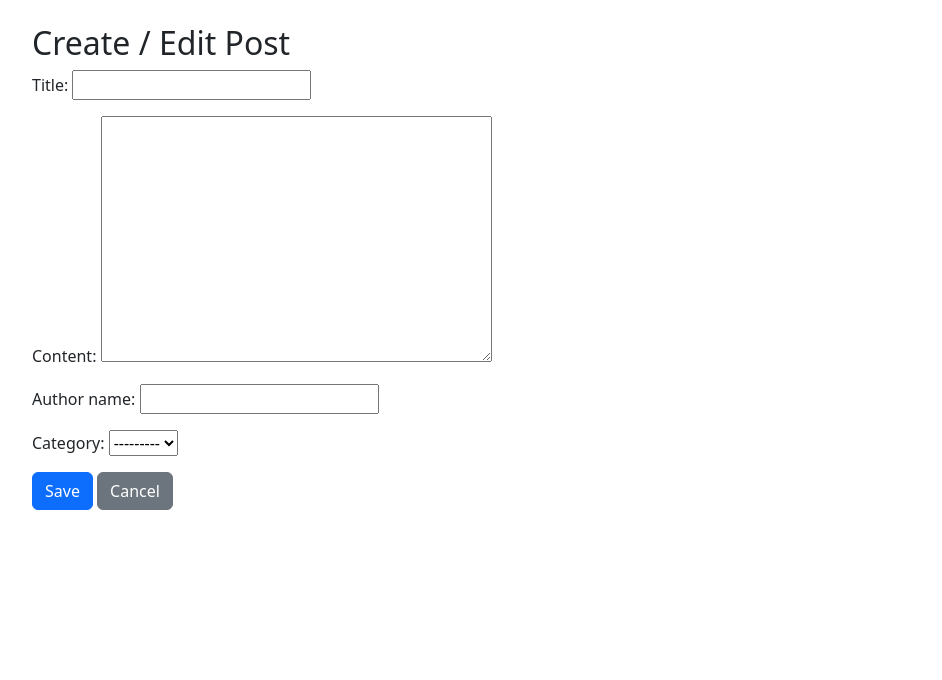
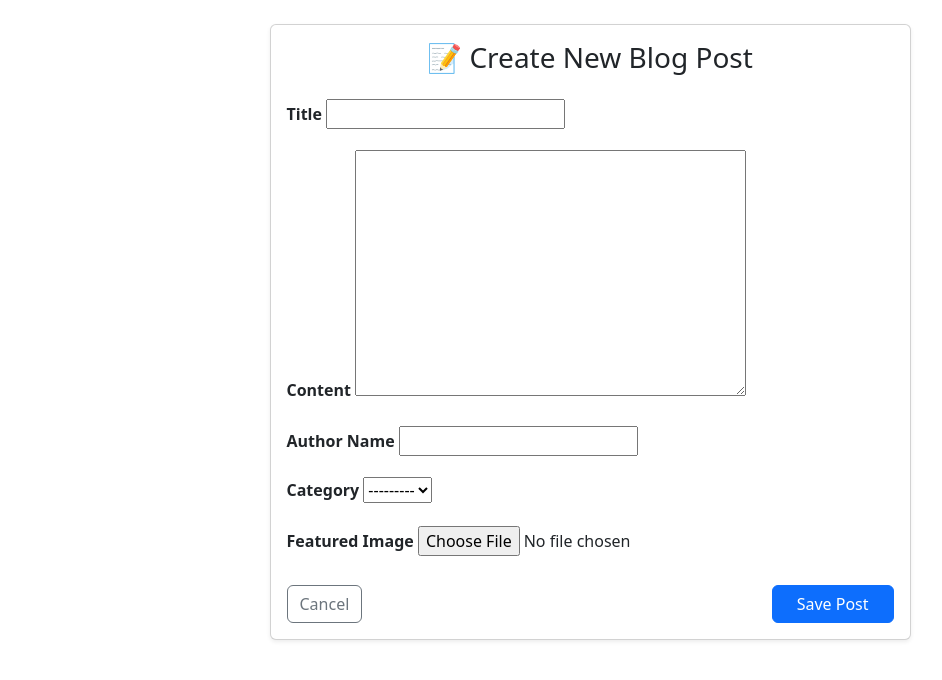
Before and after one commit to srivasanth291/django-blog-app, a Django app: page /post/create/ in a window 1280 px wide. Shown: the part 56-736 px from the top of the page, without its empty margins (50-992 px from the left). Run offline with Django 5.2, Linux system fonts and the light colour scheme; data that the repository does not hold is empty.

Commit message:
Improve blog UI and add featured image support

```diff
--- a/blog/forms.py
+++ b/blog/forms.py
@@ -4,4 +4,4 @@ from .models import BlogPost
 class BlogPostForm(forms.ModelForm):
     class Meta:
         model = BlogPost
-        fields = ['title', 'content', 'author_name', 'category']
+        fields = ['title', 'content', 'author_name', 'category','image']
--- a/blog/models.py
+++ b/blog/models.py
@@ -13,6 +13,7 @@ class Category(models.Model):
     def __str__(self):
         return self.name
 
+
 class BlogPost(models.Model):
     title = models.CharField(max_length=200)
     content = models.TextField()
@@ -24,5 +25,12 @@ class BlogPost(models.Model):
     )
     created_at = models.DateTimeField(auto_now_add=True)
 
+
+    image = models.ImageField(
+        upload_to='post_images/',
+        blank=True,
+        null=True
+    )
+
     def __str__(self):
         return self.title
--- a/blog/templates/blog/post_form.html
+++ b/blog/templates/blog/post_form.html
@@ -1,13 +1,72 @@
 {% extends 'blog/base.html' %}
-{% block title %}Post Form{% endblock %}
+{% block title %}Create / Edit Post{% endblock %}
 
 {% block content %}
-<h2>Create / Edit Post</h2>
 
-<form method="post">
-  {% csrf_token %}
-  {{ form.as_p }}
-  <button class="btn btn-primary">Save</button>
-  <a href="{% url 'post_list' %}" class="btn btn-secondary">Cancel</a>
-</form>
+<div class="row justify-content-center">
+  <div class="col-md-8 col-lg-7">
+
+    <div class="card shadow-sm">
+      <div class="card-body">
+
+        <h3 class="mb-4 text-center">
+          {% if form.instance.pk %}
+            ✏️ Edit Blog Post
+          {% else %}
+            📝 Create New Blog Post
+          {% endif %}
+        </h3>
+
+        <form method="post" enctype="multipart/form-data">
+          {% csrf_token %}
+
+          <!-- TITLE -->
+          <div class="mb-3">
+            <label class="form-label fw-bold">Title</label>
+            {{ form.title }}
+          </div>
+
+          <!-- CONTENT -->
+          <div class="mb-3">
+            <label class="form-label fw-bold">Content</label>
+            {{ form.content }}
+          </div>
+
+          <!-- AUTHOR -->
+          <div class="mb-3">
+            <label class="form-label fw-bold">Author Name</label>
+            {{ form.author_name }}
+          </div>
+
+          <!-- CATEGORY -->
+          <div class="mb-3">
+            <label class="form-label fw-bold">Category</label>
+            {{ form.category }}
+          </div>
+
+          <!-- IMAGE -->
+          <div class="mb-4">
+            <label class="form-label fw-bold">Featured Image</label>
+            {{ form.image }}
+          </div>
+
+          <!-- ACTION BUTTONS -->
+          <div class="d-flex justify-content-between">
+            <a href="{% url 'post_list' %}" class="btn btn-outline-secondary">
+              Cancel
+            </a>
+
+            <button type="submit" class="btn btn-primary px-4">
+              Save Post
+            </button>
+          </div>
+
+        </form>
+
+      </div>
+    </div>
+
+  </div>
+</div>
+
 {% endblock %}
--- a/blog/views.py
+++ b/blog/views.py
@@ -3,6 +3,7 @@ from .models import BlogPost, Category
 from .forms import BlogPostForm
 from django.db.models import Q
 from django.core.paginator import Paginator
+
 
 def post_list(request):
     query = request.GET.get('q')
@@ -27,14 +28,11 @@ def post_list(request):
     })
 
 
-
 def posts_by_category(request, slug):
     current_category = get_object_or_404(Category, slug=slug)
     query = request.GET.get('q')
 
-    posts = BlogPost.objects.filter(
-        category=current_category
-    ).order_by('-created_at')
+    posts = BlogPost.objects.filter(category=current_category)
 
     if query:
         posts = posts.filter(
@@ -42,6 +40,7 @@ def posts_by_category(request, slug):
             Q(content__icontains=query)
         )
 
+    posts = posts.order_by('-created_at')
     categories = Category.objects.all()
 
     paginator = Paginator(posts, 6)
@@ -60,9 +59,11 @@ def post_detail(request, id):
     post = get_object_or_404(BlogPost, id=id)
     return render(request, 'blog/post_detail.html', {'post': post})
 
+
 def post_create(request):
     if request.method == 'POST':
-        form = BlogPostForm(request.POST)
+
+        form = BlogPostForm(request.POST, request.FILES)
         if form.is_valid():
             form.save()
             return redirect('post_list')
@@ -70,10 +71,12 @@ def post_create(request):
         form = BlogPostForm()
     return render(request, 'blog/post_form.html', {'form': form})
 
+
 def post_update(request, id):
     post = get_object_or_404(BlogPost, id=id)
     if request.method == 'POST':
-        form = BlogPostForm(request.POST, instance=post)
+
+        form = BlogPostForm(request.POST, request.FILES, instance=post)
         if form.is_valid():
             form.save()
             return redirect('post_detail', id=post.id)
@@ -81,20 +84,10 @@ def post_update(request, id):
         form = BlogPostForm(instance=post)
     return render(request, 'blog/post_form.html', {'form': form})
 
+
 def post_delete(request, id):
     post = get_object_or_404(BlogPost, id=id)
     if request.method == 'POST':
         post.delete()
         return redirect('post_list')
     return render(request, 'blog/post_confirm_delete.html', {'post': post})
-
-from .models import Category
-
-def category_posts(request, slug):
-    category = get_object_or_404(Category, slug=slug)
-    posts = BlogPost.objects.filter(category=category).order_by('-created_at')
-
-    return render(request, 'blog/post_list.html', {
-        'posts': posts,
-        'category': category
-    })
--- a/blogproject/settings.py
+++ b/blogproject/settings.py
@@ -117,6 +117,10 @@ USE_TZ = True
 
 STATIC_URL = 'static/'
 
+MEDIA_URL = '/media/'
+MEDIA_ROOT = BASE_DIR / 'media'
+
+
 # Default primary key field type
 # https://docs.djangoproject.com/en/5.2/ref/settings/#default-auto-field
 
--- a/blogproject/urls.py
+++ b/blogproject/urls.py
@@ -1,7 +1,11 @@
 from django.contrib import admin
 from django.urls import path, include
-
+from django.conf import settings
+from django.conf.urls.static import static
 urlpatterns = [
     path('admin/', admin.site.urls),
     path('', include('blog.urls')),
 ]
+
+if settings.DEBUG:
+    urlpatterns += static(settings.MEDIA_URL, document_root=settings.MEDIA_ROOT)
```
Also changed, not shown: blog/templates/blog/post_detail.html (+37 -10 lines), blog/templates/blog/post_list.html (+29 -1 lines), blog/migrations/0003_blogpost_image.py (added).
